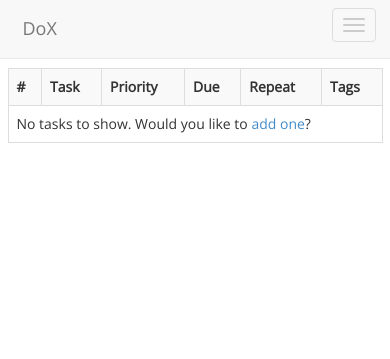
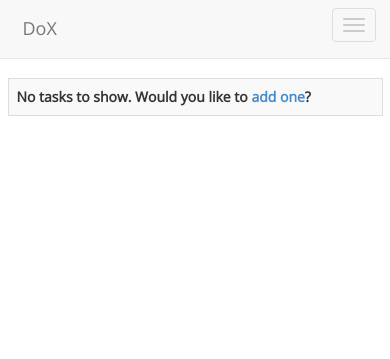
Before and after one commit to OllieTerrance/DoXCloud, a PHP site: page / in a window 390 px wide. Shown: the top 359 px of the page. Run offline with PHP 8.4, Linux system fonts and the light colour scheme; lists and menus that the app fills with data are empty; some web fonts are replaced.

Commit message:
Responsive layout task table on mobile

```diff
--- a/DoXCloud/index.html
+++ b/DoXCloud/index.html
@@ -12,12 +12,8 @@
         <link type="text/css" rel="stylesheet" href="http://fonts.googleapis.com/css?family=Open+Sans|Noto+Serif|Oxygen+Mono"/>
         <link type="text/css" rel="stylesheet" href="res/bootstrap.min.css"/>
         <link type="text/css" rel="stylesheet" href="res/jquery.tagsinput.css"/>
-        <style type="text/css">
-        body {
-            padding-top: 68px;
-        }
-        </style>
-        <meta name="viewport" content="width=device-width, initial-scale=1.0"/>
+        <link type="text/css" rel="stylesheet" href="res/style.css"/>
+        <meta name="viewport" content="width=device-width, initial-scale=1.0, maximum-scale=1.0, user-scalable=no"/>
     </head>
     <body>
         <div class="navbar navbar-fixed-top">
@@ -79,7 +75,7 @@
         </div>
         <div class="container">
             <div id="notifBox"></div>
-            <table id="listTasks" class="table table-bordered table-striped">
+            <table id="listTasks" class="table table-bordered table-striped table-stack-large">
                 <tr id="listTasksHead">
                     <th>#</th>
                     <th>Task</th>
@@ -253,6 +249,7 @@
         <script type="text/javascript" src="res/jquery-1.10.2.min.js"></script>
         <script type="text/javascript" src="res/bootstrap.min.js"></script>
         <script type="text/javascript" src="res/jquery.tagsinput.min.js"></script>
+        <script type="text/javascript" src="res/jquery.stacktable.js"></script>
         <script type="text/javascript" src="res/script.js"></script>
     </body>
 </html>
--- /dev/null
+++ b/DoXCloud/res/jquery.stacktable.js
@@ -0,0 +1,57 @@
+/**
+ * stacktable.js
+ * Author & copyright (c) 2012: John Polacek
+ * Dual MIT & GPL license
+ *
+ * Page: http://johnpolacek.github.com/stacktable.js
+ * Repo: https://github.com/johnpolacek/stacktable.js/
+ *
+ * jQuery plugin for stacking tables on small screens
+ *
+ * This version has been modified for a custom table
+ * layout (one table per row of original table).
+ *
+ */
+
+;(function($) {
+
+  $.fn.stacktable = function(options) {
+    var $tables = this,
+        defaults = {id:'stacktable',hideOriginal:false},
+        settings = $.extend({}, defaults, options),
+        stacktable;
+
+    return $tables.each(function() {
+      $table = $(this);
+      $topRow = $table.find('tr').eq(0);
+      $table.find('tr').each(function(index,value) {
+        if (index>0) {
+          var $stacktable = $('<table class="'+settings.id+'"><tbody></tbody></table>');
+          if (typeof settings.myClass !== undefined) $stacktable.addClass(settings.myClass);
+          var markup = '';
+          markup += '<tr>';
+          $(this).find('td').each(function(index,value) {
+            if (index===0) {
+              markup += '<tr><th class="st-head-row" colspan="2">'+$(this).html()+'</th></tr>';
+            } else {
+              if ($(this).html() !== ''){
+                markup += '<tr>';
+                if ($topRow.find('td,th').eq(index).html()){
+                  markup += '<td class="st-key">'+$topRow.find('td,th').eq(index).html()+'</td>';
+                } else {
+                  markup += '<td class="st-key"></td>';
+                }
+                markup += '<td class="st-val">'+$(this).html()+'</td>';
+                markup += '</tr>';
+              }
+            }
+          });
+          $stacktable.append($(markup));
+          $table.before($stacktable);
+        }
+      });
+      if (settings.hideOriginal) $table.hide();
+    });
+  };
+
+}(jQuery));
--- a/DoXCloud/res/script.js
+++ b/DoXCloud/res/script.js
@@ -637,6 +637,11 @@ var UI = new (function UI() {
             row.append($("<td colspan='6'>No tasks to show.  Would you like to <a data-toggle='modal' data-target='#modalAdd' href='#add'>add one</a>?</td>"));
             $("#listTasks").append(row);
         }
+        // reset table stacking for mobile devices
+        $(".table-stack.table-stack-small").remove();
+        $("#listTasks").stacktable({myClass: "table table-bordered table-striped table-stack table-stack-small"});
+        // remove top row, add spacing between task blocks
+        $('.table-stack-small tr:empty:nth-child(1)').remove();
     };
     // subclass for managing Bootstrap alerts
     this.alerts = {
--- a/DoXCloud/res/style.css
+++ b/DoXCloud/res/style.css
@@ -1,109 +1,30 @@
-/* body {
-    width: 810px;
-    margin: 0 auto;
-    padding-bottom: 100px;
-    font-family: "Noto Serif", Cambria, serif;
-    font-size: 1.2em;
-    color: #444;
+body {
+    padding-top: 78px;
 }
-h1, h2, h3 {
-    margin: 60px 0 0;
-    text-align: center;
-    font-family: "Open Sans", "Segoe UI", sans-serif;
-    color: #333;
+.table-stack {
+    width: 100%;
 }
-h1 {
-    font-size: 4.5em;
+.table-stack-large {
+    display: table;
 }
-h2 {
-    font-size: 3em;
+.table-stack-small {
+    display: none;
 }
-h3 {
-    margin: 15px 0 50px;
-    font-size: 1.5em;
-    font-style: italic;
+@media (max-width: 767px) {
+    .table-stack-large {
+      display: none;
+    }
+    .table-stack-small {
+        display: table;
+    }
 }
-p {
-    margin: 20px 0 0;
+.st-head-row-main {
+    display: none;
 }
-a {
-    color: #2A65A0;
-    text-decoration: none;
+.st-key {
+    width: 20%;
+    text-align: right;
 }
-a:hover {
-    color: #4486C7;
+.table-stack-small:not([class]) {
+    height: 7.5px;
 }
-ul {
-    margin: 25px 0 0;
-}
-li {
-    margin-top: 5px;
-}
-pre, code {
-    font-family: "Oxygen Mono", Consolas, monospace;
-    font-size: 1em;
-}
-pre {
-    margin: 20px 0 0;
-}
-img {
-    display: block;
-    margin: 20px auto 0;
-}
-form {
-    margin-top: 20px;
-    text-align: center;
-}
-input {
-    display: block;
-    width: 380px;
-    margin: 10px auto 0;
-    padding: 5px;
-    font-family: "Noto Serif", Cambria, serif;
-    font-size: 1.2em;
-}
-input:not([type="submit"]) {
-    border: 1px solid #444;
-}
-input:not([type="submit"]):focus {
-    width: 371px;
-    border-right-width: 10px;
-    outline: none;
-}
-input:not([type="submit"]):focus:valid {
-    border-color: #1D6C16;
-    color: #1D6C16;
-}
-input:not([type="submit"]):focus:invalid {
-    border-color: #932013;
-    color: #932013;
-}
-input[type="submit"] {
-    display: inline;
-    width: 180px;
-    padding: 5px;
-    font-family: "Open Sans", "Segoe UI", sans-serif;
-}
-.infobar {
-    width: 361px;
-    margin: 20px auto 0;
-    padding: 10px;
-    background-color: #AAA;
-    border: 1px solid #444;
-    border-left-width: 10px;
-    color: #444;
-}
-.infobar.error {
-    background-color: #DC8076;
-    border-color: #932013;
-    color: #932013;
-}
-.infobar.success {
-    background-color: #66C75D;
-    border-color: #1D6C16;
-    color: #1D6C16;
-}
-#footer {
-    margin: 80px auto 0;
-    text-align: center;
-} */
```
